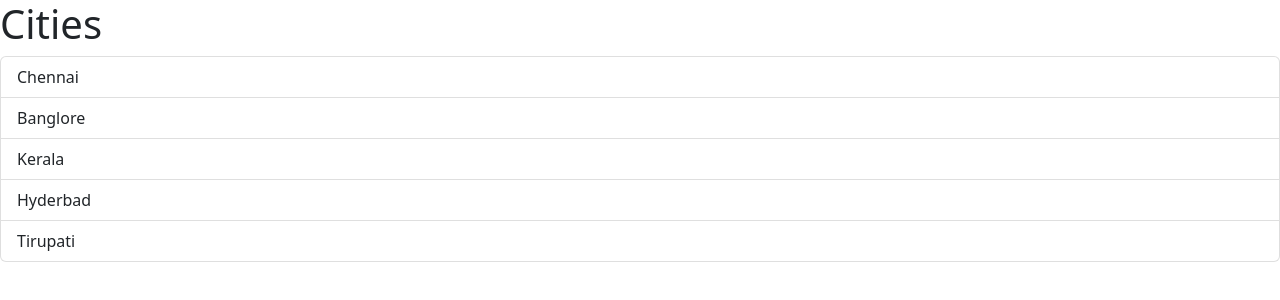
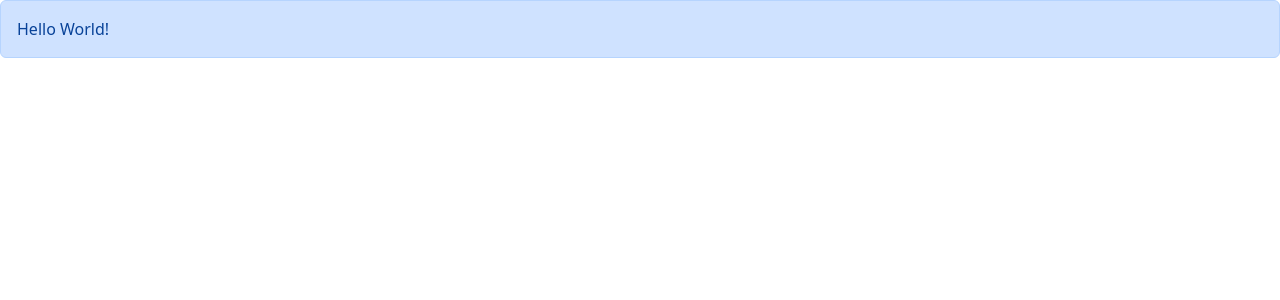
Before and after one commit to SushyamNagallapati/react-app, a React (Vite) app: page / in a window 1280 px wide. Shown: the top 300 px of the page. Built offline with nearby package versions, Linux system fonts and the light colour scheme.

Commit message:
Passing Children

```diff
--- a/src/App.tsx
+++ b/src/App.tsx
@@ -1,19 +1,11 @@
-import ListGroup from "./components/ListGroup";
+import Alert from "./components/Alert";
 
 function App() {
-  let items = ["Chennai", "Banglore", "Kerala", "Hyderbad", "Tirupati"];
-
-  const handleSelectItem = (item: string) => {
-    console.log(item);
-  };
-
   return (
     <div>
-      <ListGroup
-        items={items}
-        heading="Cities"
-        onSelectItem={handleSelectItem}
-      />
+      <Alert>
+        Hello <span>World!</span>
+      </Alert>
     </div>
   );
 }
--- /dev/null
+++ b/src/components/Alert.tsx
@@ -0,0 +1,15 @@
+// Passing Children
+// We created a component that can accept children
+// Using a children prop, we can pass children to a component
+
+import { ReactNode } from "react";
+
+interface Props {
+  children: ReactNode; // Using ReactNode we can pass html content
+}
+
+const Alert = ({ children }: Props) => {
+  return <div className="alert alert-primary">{children}</div>;
+};
+
+export default Alert;
```
